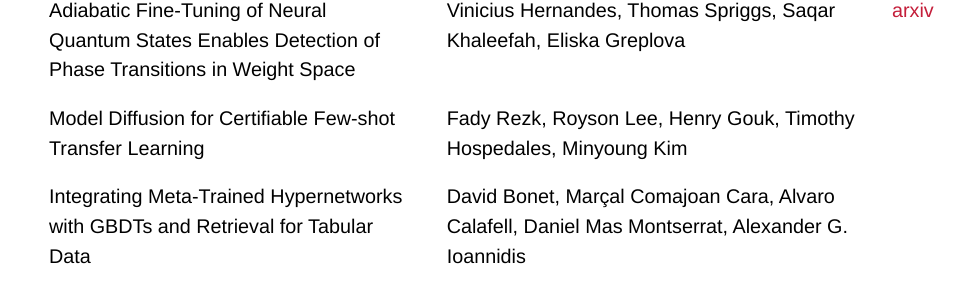
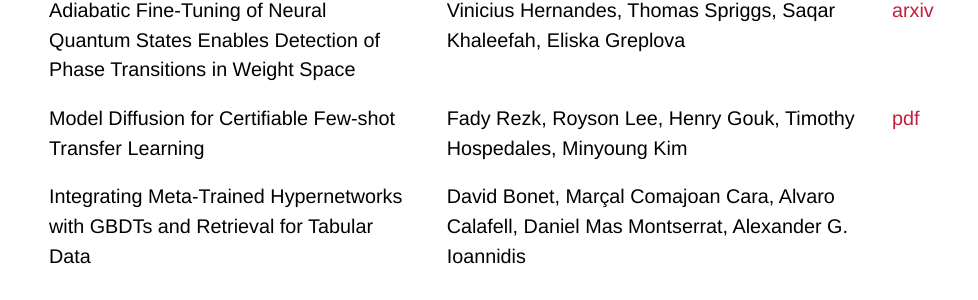
Before and after one commit to weight-space-learning/weight-space-learning.github.io, a Jekyll site: the page built from docs/papers.md, in a window 1280 px wide and 900 px high, scrolled down 720 px. Shown: the part 153-453 px from the top of the window, without its empty margins (142-1120 px from the left). Built offline with Jekyll 4.4.1, drawn with Linux system fonts in a browser that asks for light colours; some web fonts are replaced.

Commit message:
add pdf paper

```diff
--- a/docs/papers.md
+++ b/docs/papers.md
@@ -12,7 +12,7 @@ title: Accepted Papers
 | Adversarial Robustness in Parameter-Space Classifiers                                                 | Tamir Shor, Ethan Fetaya, Chaim Baskin, Alex M. Bronstein                                                               | [arxiv](https://arxiv.org/abs/2502.20314)|
 | Equivariant Neural Functional Networks for Transformers                                              | Hoang V. Tran, Thieu Vo, An Nguyen The, Tho Tran Huu, Minh-Khoi Nguyen-Nhat, Thanh Tran, Duy-Tung Pham, Tan Minh Nguyen |                                 |
 | Adiabatic Fine-Tuning of Neural Quantum States Enables Detection of Phase Transitions in Weight Space | Vinicius Hernandes, Thomas Spriggs, Saqar Khaleefah, Eliska Greplova                                                    | [arxiv](https://arxiv.org/abs/2503.17140)|
-| Model Diffusion for Certifiable Few-shot Transfer Learning                                           | Fady Rezk, Royson Lee, Henry Gouk, Timothy Hospedales, Minyoung Kim                                                     |                                 |
+| Model Diffusion for Certifiable Few-shot Transfer Learning                                           | Fady Rezk, Royson Lee, Henry Gouk, Timothy Hospedales, Minyoung Kim                                                     | [pdf](./assets/STEEL.pdf)                                |
 | Integrating Meta-Trained Hypernetworks with GBDTs and Retrieval for Tabular Data                      | David Bonet, Marçal Comajoan Cara, Alvaro Calafell, Daniel Mas Montserrat, Alexander G. Ioannidis                       |                                 |
 
 
```
Also changed, not shown: other parts of docs/papers.md (+1 -1 lines), 1 other file.
